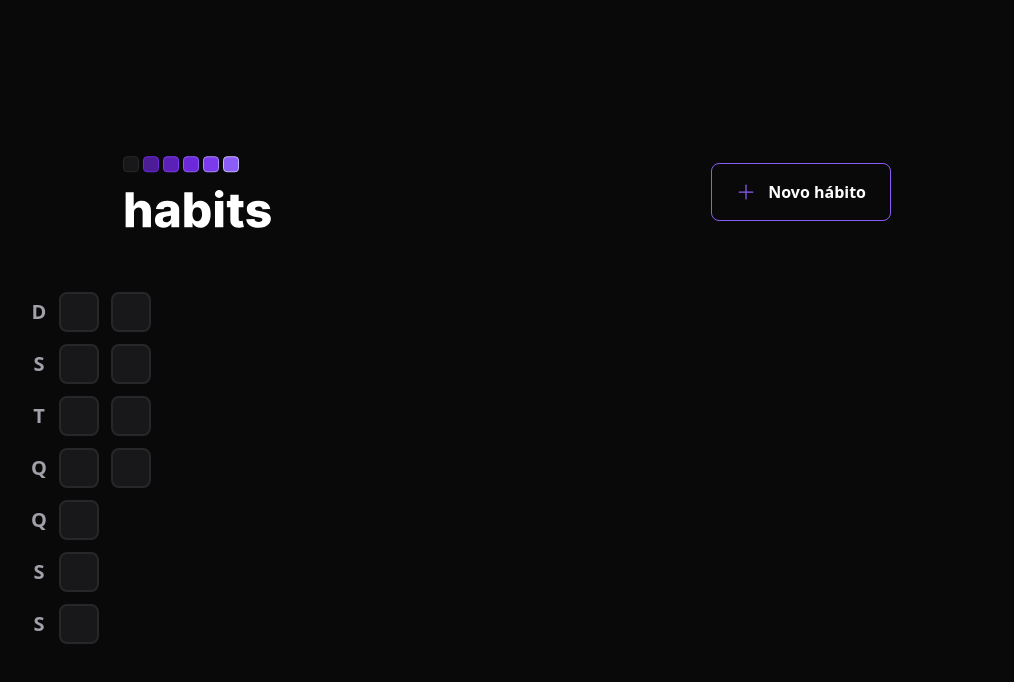
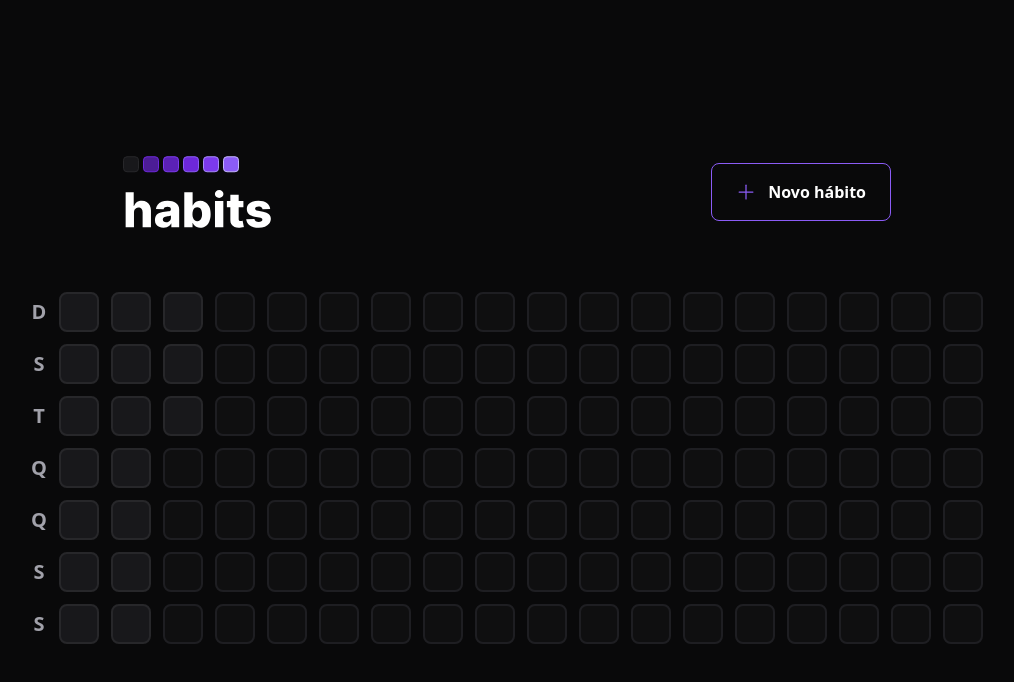
Before and after one commit to ocarlosbarros/habits, a React (Vite) app in the folder web/: page / in a window 1280 px wide. Shown: the top 682 px of the page, without its empty margins (133-1147 px from the left). Built offline with nearby package versions, Linux system fonts and the light colour scheme.

Commit message:
feat(SummaryTable):fill dayHabits square in the grid

```diff
--- a/web/src/components/SummaryTable.tsx
+++ b/web/src/components/SummaryTable.tsx
@@ -1,6 +1,12 @@
 import { HabitDay } from "./HabitDay";
 
+import { generateDatesFromYearBeginning } from "../utils/generate-dates-from-year-beginning";
+
 const weekDays = ["D", "S", "T", "Q", "Q", "S", "S"];
+const summaryDates = generateDatesFromYearBeginning();
+
+const minimumSummaryDatesSize = 18 * 7 //18 weeks
+const amountOfDaysToFill = minimumSummaryDatesSize - summaryDates.length;
 
 export function SummaryTable(){
     return (
@@ -20,17 +26,19 @@ export function SummaryTable(){
             </div>
 
             <div className="grid grid-rows-7 grid-flow-col gap-3">
-                <HabitDay />
-                <HabitDay />
-                <HabitDay />
-                <HabitDay />
-                <HabitDay />
-                <HabitDay />
-                <HabitDay />
-                <HabitDay />
-                <HabitDay />
-                <HabitDay />
-                <HabitDay />
+                {
+                    summaryDates.map((date) => {
+                        return < HabitDay key={ date.toString() } />
+                    })}
+
+                {amountOfDaysToFill > 0 && Array.from({ length: amountOfDaysToFill }).map((_, index) => {
+                    return (
+                        <div
+                            key={ index }
+                            className="w-10 h-10 bg-zinc-900 border-2 border-zinc-700 rounded-lg opacity-40 cursor-not-allowed"
+                        />
+                    )
+                })}
             </div>
         </div>
     );
```
